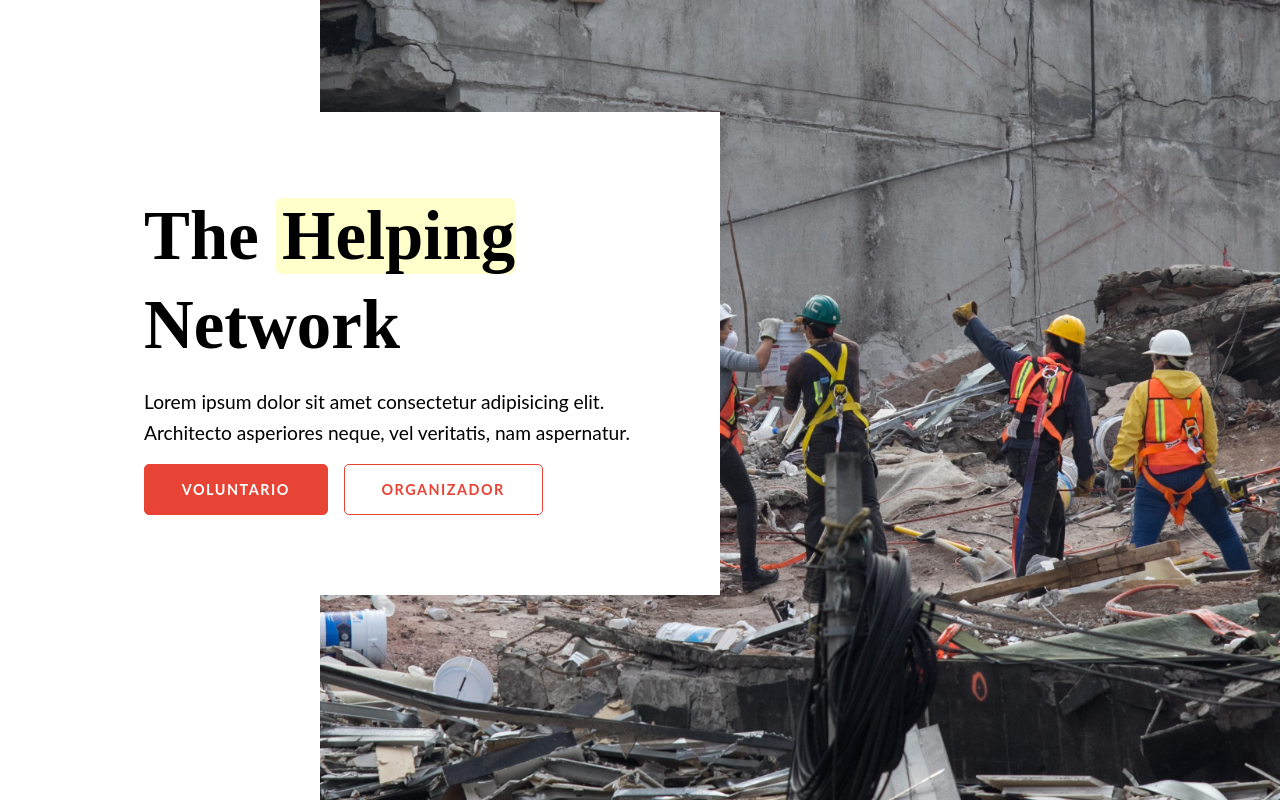
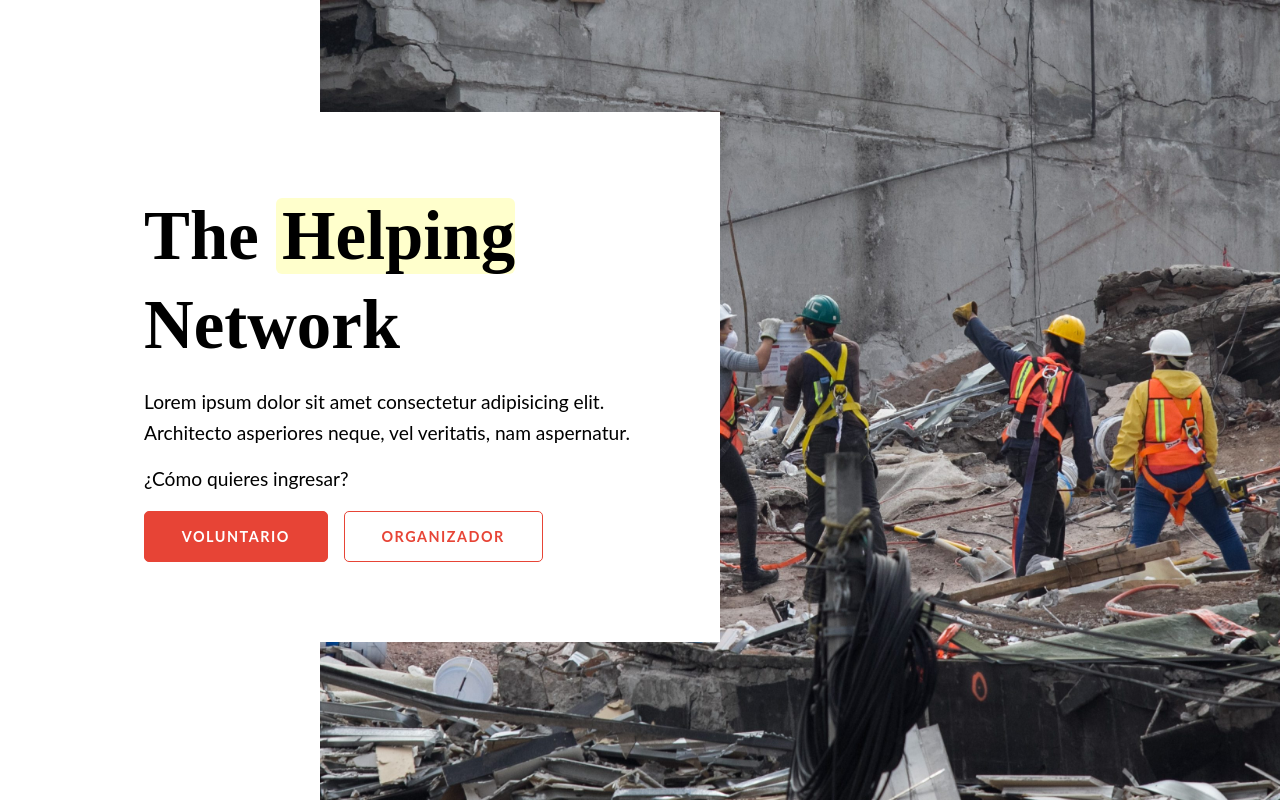
Before and after one commit to dafnesabrina1/TheHelpingNetwork, a React (Create React App) app: page /login in a window 1280 px wide. Built offline with nearby package versions, Linux system fonts and the light colour scheme; a web font is replaced by a local one.

Commit message:
Cambios minimos a UI

```diff
--- a/src/containers/Login/HeroSection/index.js
+++ b/src/containers/Login/HeroSection/index.js
@@ -14,8 +14,6 @@ import Button from '../../../layout/components/Button';
 import heroIMG from '../../../assets/heroIMG_v2.jpg';
 
 const HeroSection = () => {
-  const [isModalOpen, setModalOpen] = useState(false);
-
   return (
     <div>
       <Grid>
@@ -27,6 +25,9 @@ const HeroSection = () => {
             Lorem ipsum dolor sit amet consectetur adipisicing elit. Architecto
             asperiores neque, vel veritatis, nam aspernatur.
           </SectionDescription>
+          <SectionDescription bottomSpacing>
+            ¿Cómo quieres ingresar?
+          </SectionDescription>
           <Button to='/login/volunteer' noMargin>
             Voluntario
           </Button>
@@ -34,7 +35,6 @@ const HeroSection = () => {
             Organizador
           </Button>
         </CustomSectionContainer>
-
         <Left></Left>
         <Right img={heroIMG} />
       </Grid>
```
